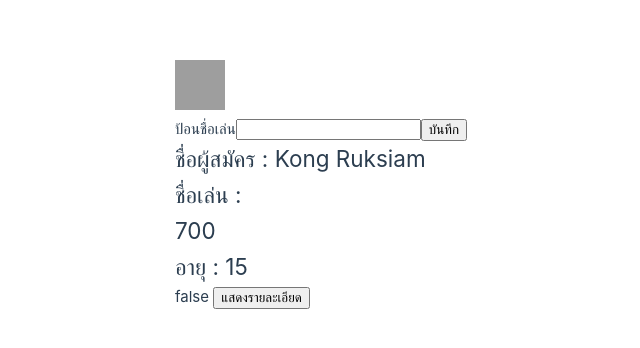
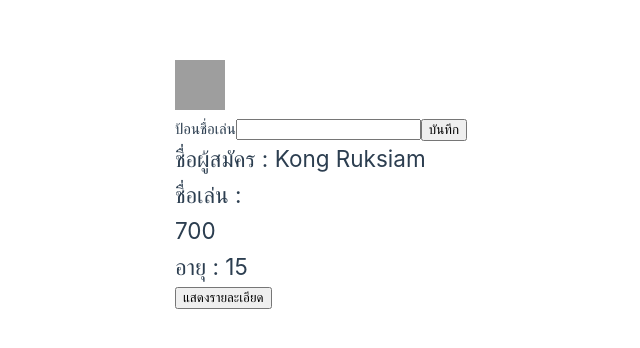
Before and after one commit to Celesca/vue-basic, a Vue app: page / in a window 1280 px wide. Shown: the part 216-564 px from the top of the page, without its empty margins (173-813 px from the left). Built offline with nearby package versions, Linux system fonts and the light colour scheme; grey boxes are pictures that could not be loaded.

Commit message:
add: ternary operators

```diff
--- a/src/App.vue
+++ b/src/App.vue
@@ -12,8 +12,7 @@
     <h1>ชื่อเล่น : {{ nickname }}</h1>
     <h2>{{ 500 + 200 }}</h2>
     <h2>อายุ : {{ age }}</h2>
-    {{ isVisible }}
-    <button @click="toggleVisible()">แสดงรายละเอียด</button>
+    <button @click="toggleVisible()">{{ isVisible ? "ซ่อน" : "แสดง"}}รายละเอียด</button>
       <article v-show="isVisible">
         <h2>ที่อยู่ : <span v-html="address"></span></h2>
         <p> Social : <a :href="social" target="_blank">Facebook</a></p>
```
